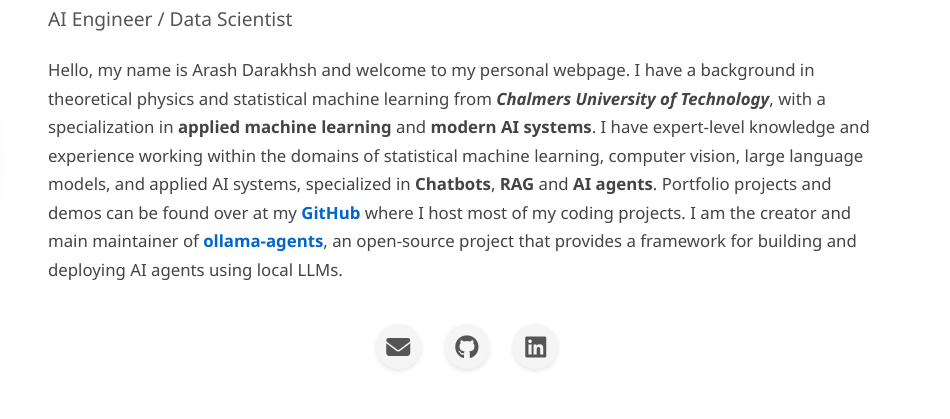
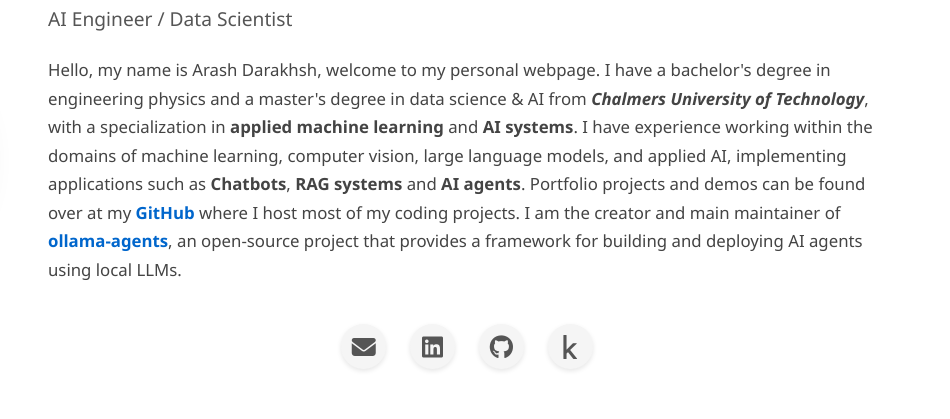
Before and after one commit to Darakhsh1999/darakhsh1999.github.io, a plain HTML site: page index.html in a window 1280 px wide. Shown: the part 231-650 px from the top of the page, 330-1280 px from the left. Drawn offline with Linux system fonts and the light colour scheme.

Commit message:
minor tweaks to hero section + kaggle link

```diff
--- a/index.html
+++ b/index.html
@@ -60,17 +60,18 @@
             <div class="profile-info">
                 <h1><i>Arash Darakhsh</i></h1>
                 <h2>AI Engineer / Data Scientist</h2>
-                <p>Hello, my name is Arash Darakhsh and welcome to my personal webpage. I have a background in theoretical physics and statistical machine learning
-                    from <b><i>Chalmers University of Technology</i></b>, with a specialization in <b>applied machine learning</b> and <b>modern AI systems</b>. I have expert-level knowledge and
-                    experience working within the domains of statistical machine learning, computer vision, large language models, and applied AI systems, specialized in <b>Chatbots</b>,
-                    <b>RAG</b> and <b>AI agents</b>. Portfolio projects and demos can be found over at my
+                <p>Hello, my name is Arash Darakhsh, welcome to my personal webpage. I have a bachelor's degree in engineering physics and a master's degree in data science & AI
+                    from <b><i>Chalmers University of Technology</i></b>, with a specialization in <b>applied machine learning</b> and <b>AI systems</b>. I have experience working within the
+                    domains of machine learning, computer vision, large language models, and applied AI, implementing applications such as <b>Chatbots</b>,
+                    <b>RAG systems</b> and <b>AI agents</b>. Portfolio projects and demos can be found over at my
                     <a href="https://github.com/Darakhsh1999" target="_blank" rel="noopener noreferrer"><b>GitHub</b></a> where I host most of my coding
                     projects. I am the creator and main maintainer of <a href="https://github.com/Darakhsh1999/ollama-agents" target="_blank" rel="noopener noreferrer"><b>ollama-agents</b></a>, an
                     open-source project that provides a framework for building and deploying AI agents using local LLMs. </p>
                 <div class="profile-links">
                     <a href="mailto:darakrash@protonmail.com"><i class="fas fa-envelope"></i></a>
+                    <a href="https://www.linkedin.com/in/arash-darakhsh/" target="_blank" rel="noopener noreferrer"><i class="fab fa-linkedin"></i></a>
                     <a href="https://github.com/Darakhsh1999" target="_blank" rel="noopener noreferrer"><i class="fab fa-github"></i></a>
-                    <a href="https://www.linkedin.com/in/arash-darakhsh/" target="_blank" rel="noopener noreferrer"><i class="fab fa-linkedin"></i></a>
+                    <a href="https://www.kaggle.com/arashdarakhsh" target="_blank" rel="noopener noreferrer"><i class="fab fa-kaggle"></i></a>
                 </div>
 
             </div>
```
